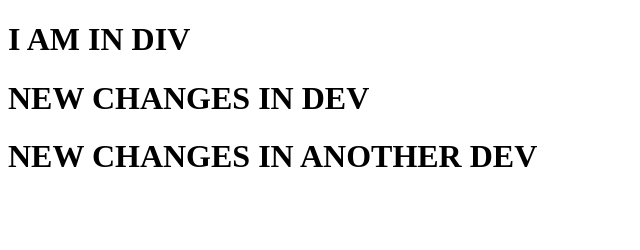
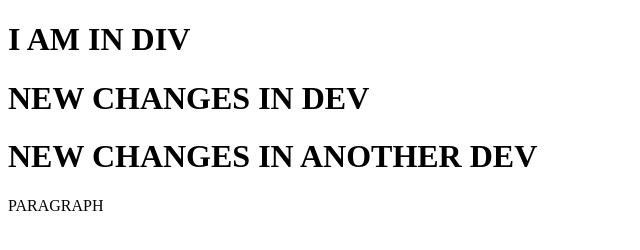
Before and after one commit to ASR2609/GitLearningRepo, a plain HTML site: page index.html in a window 1280 px wide. Shown: the whole page, without its empty margins (0-640 px from the left). Drawn offline with Linux system fonts and the light colour scheme.

Commit message:
ADDED PARA

```diff
--- a/index.html
+++ b/index.html
@@ -13,6 +13,9 @@
         <h1>I AM IN DIV</h1>
         <h1>NEW CHANGES IN DEV</h1>
         <h1>NEW CHANGES IN ANOTHER DEV</h1>
+        <p>
+            PARAGRAPH
+        </p>
     </div>
 </body>
 
```
